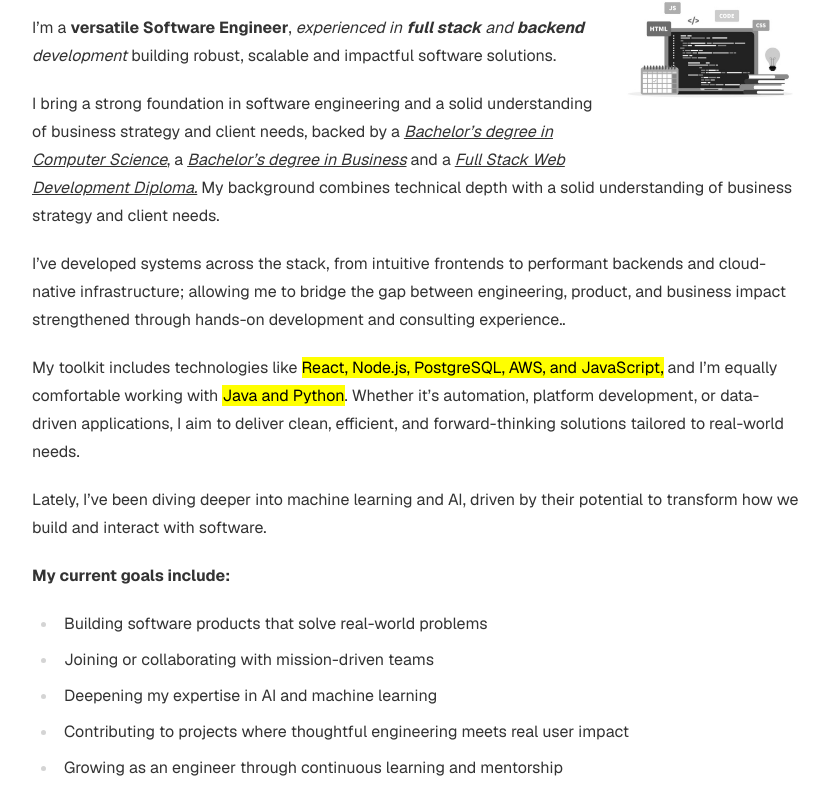
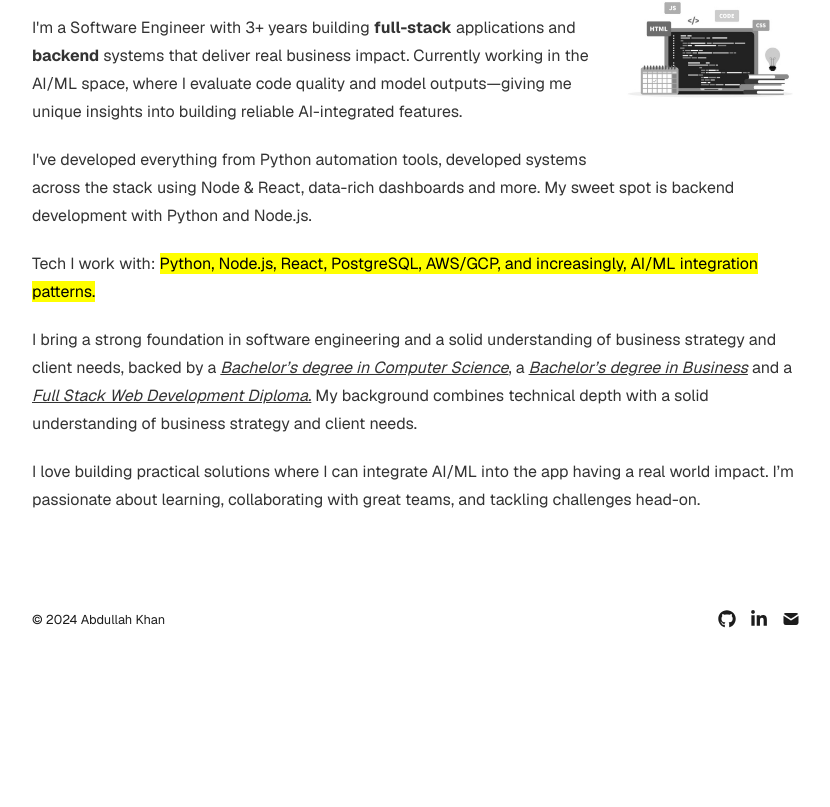
Before and after one commit to akhan445/akhan445.github.io, a Next.js app: page / in a window 1280 px wide. Shown: the part 246-1053 px from the top of the page, without its empty margins (224-1054 px from the left). Built offline with nearby package versions, Linux system fonts and the light colour scheme.

Commit message:
Update page.tsx

```diff
--- a/app/page.tsx
+++ b/app/page.tsx
@@ -22,30 +22,17 @@ export default function Page() {
 
       <div className="prose prose-neutral dark:prose-invert max-w-[768px]">
         <p>
-          I’m a <b>versatile Software Engineer</b>, <i>experienced in <b>full stack</b> and <b>backend</b> development</i> building robust, scalable and impactful software solutions.
+          I'm a Software Engineer with 3+ years building <b>full-stack</b> applications and <b>backend</b> systems that deliver real business impact. Currently working in the AI/ML space, where I evaluate code quality and model outputs—giving me unique insights into building reliable AI-integrated features.
+        </p>
+        <p>
+          I've developed everything from Python automation tools, developed systems across the stack using Node & React, data-rich dashboards and more. My sweet spot is backend development with Python and Node.js.
+        </p>
+        <p>
+          Tech I work with: <mark>Python, Node.js, React, PostgreSQL, AWS/GCP, and increasingly, AI/ML integration patterns.</mark>
         </p>
         <p>I bring a strong foundation in software engineering and a solid understanding of business strategy and client needs, backed by a <i><u>Bachelor’s degree in Computer Science</u></i>, a <i><u>Bachelor’s degree in Business</u></i> and a <i><u>Full Stack Web Development Diploma.</u></i> My background combines technical depth with a solid understanding of business strategy and client needs.</p>
         <p>
-          I’ve developed systems across the stack, from intuitive frontends to performant backends and cloud-native infrastructure; allowing me to bridge the gap between engineering, product, and business impact strengthened through hands-on development and consulting experience..
-        </p>
-        <p>
-          My toolkit includes technologies like <mark>React, Node.js, PostgreSQL, AWS, and JavaScript,</mark> and I’m equally comfortable working with <mark>Java and Python</mark>. Whether it’s automation, platform development, or data-driven applications, I aim to deliver clean, efficient, and forward-thinking solutions tailored to real-world needs.
-        </p>
-        <p>
-          Lately, I’ve been diving deeper into machine learning and AI, driven by their potential to transform how we build and interact with software.
-        </p>
-        <p>
-          <b>My current goals include:</b>
-          <ul>
-            <li>Building software products that solve real-world problems</li>
-            <li>Joining or collaborating with mission-driven teams</li>
-            <li>Deepening my expertise in AI and machine learning</li>
-            <li>Contributing to projects where thoughtful engineering meets real user impact</li>
-            <li>Growing as an engineer through continuous learning and mentorship</li>
-          </ul>
-        </p>
-        <p>
-          I’m passionate about learning, collaborating with great teams, and tackling challenges head-on.
+          I love building practical solutions where I can integrate AI/ML into the app having a real world impact. I’m passionate about learning, collaborating with great teams, and tackling challenges head-on.
         </p>
       </div>
     </section>
```
